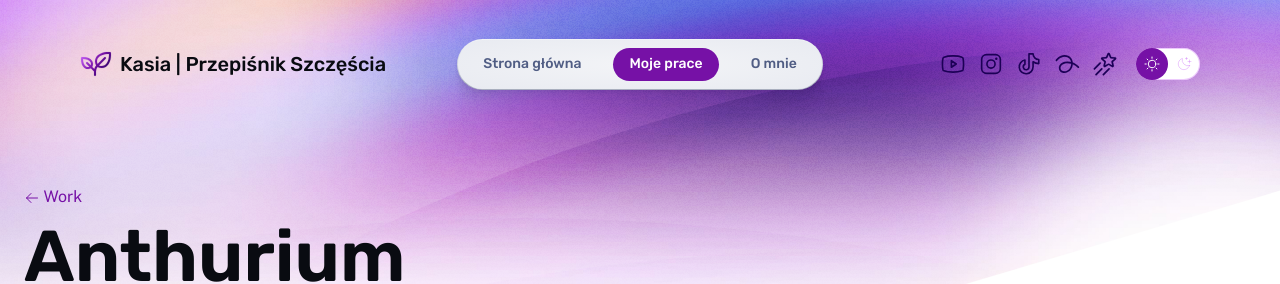
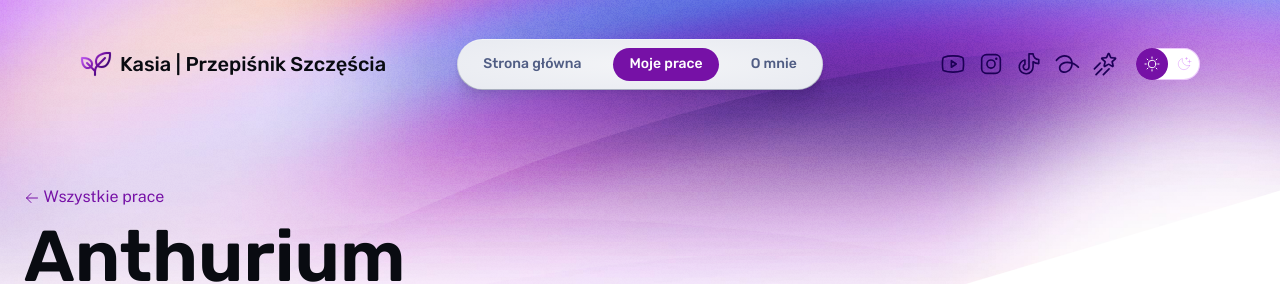
Before and after one commit to rafalkrol-xyz/przepisnikszczescia-pl, an Astro site: page /work/anthurium_botaniczne in a window 1280 px wide. Shown: the top 284 px of the page. Built offline with nearby package versions, Linux system fonts and the light colour scheme; Astro itself is replaced by a stand-in of ours.

Commit message:
Fix: translate the button

```diff
--- a/src/pages/work/[...slug].astro
+++ b/src/pages/work/[...slug].astro
@@ -32,7 +32,7 @@ const { Content } = await entry.render();
 		<div class="stack gap-15">
 			<header>
 				<div class="wrapper stack gap-2">
-					<a class="back-link" href="/work/"><Icon icon="arrow-left" /> Work</a>
+					<a class="back-link" href="/work/"><Icon icon="arrow-left" /> Wszystkie prace</a>
 					<Hero title={entry.data.title} align="start">
 						<div class="details">
 							<div class="tags">
```
